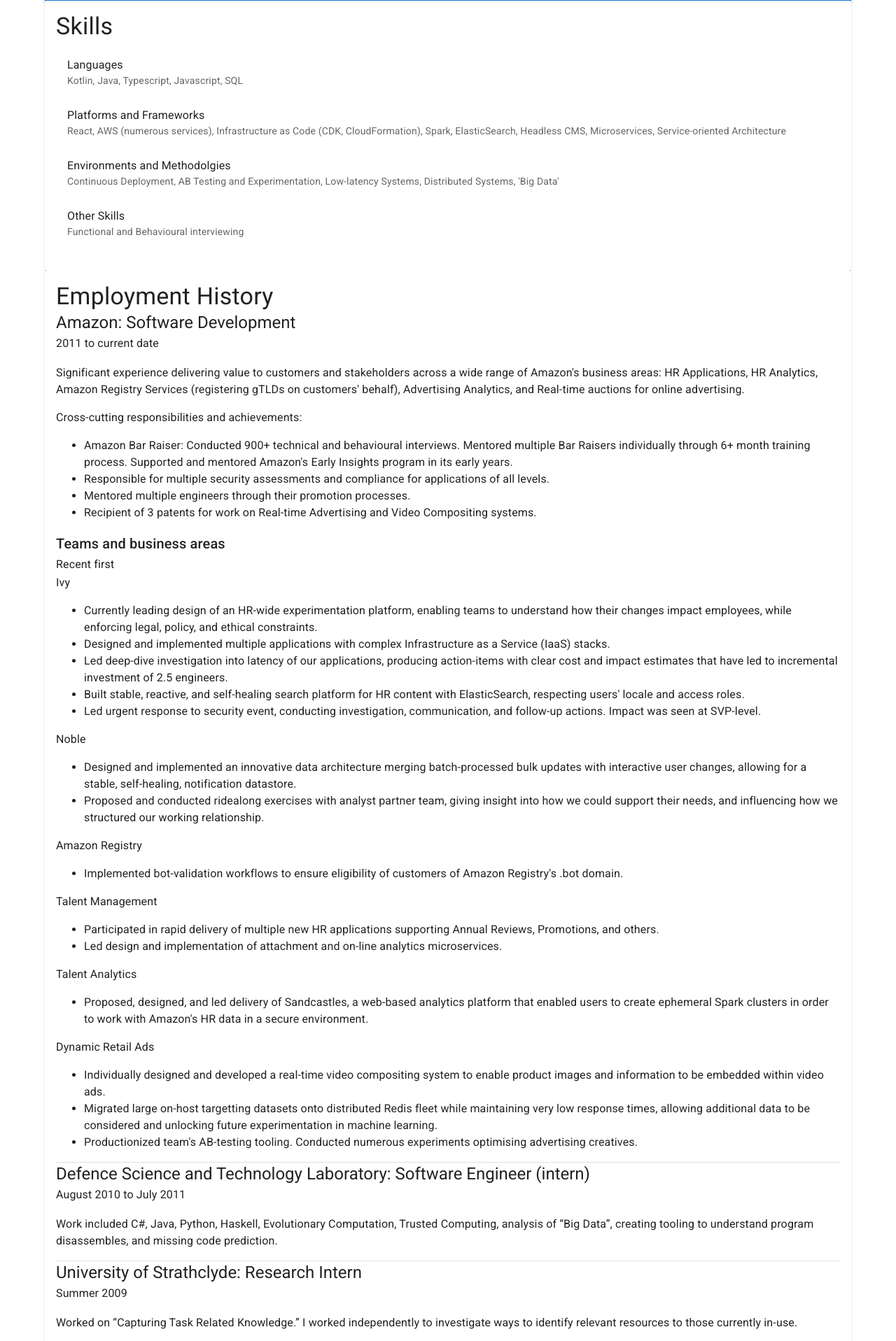
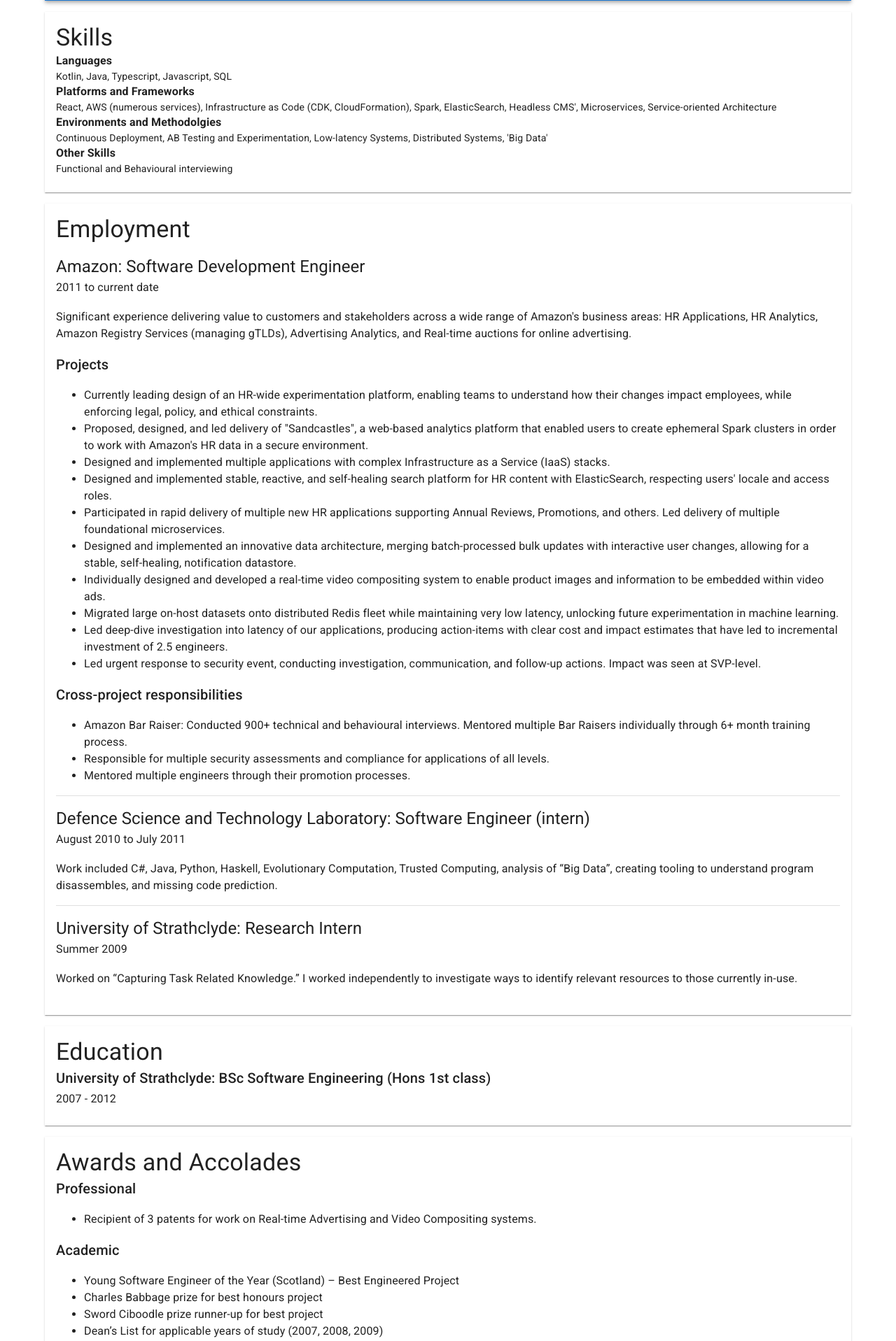
Before and after one commit to FlightOfStairs/flightofstairs.org, a React (Create React App) app in the folder packages/website/: page / in a window 1280 px wide. Shown: the part 103-2020 px from the top of the page at 70% size. Built offline with nearby package versions, Linux system fonts and the light colour scheme.

Commit message:
Finalize CV for 2022-06-06

```diff
--- a/packages/website/src/App.tsx
+++ b/packages/website/src/App.tsx
@@ -1,4 +1,4 @@
-import React from "react";
+import React, { ReactNode } from "react";
 import Button from "@mui/material/Button";
 import {
   AppBar,
@@ -7,13 +7,60 @@
   CardContent,
   Container,
   Divider,
-  List,
-  ListItem,
-  ListItemText,
+  Grid,
   Toolbar,
   Typography,
 } from "@mui/material";
 import { Linkedin, Github, Email } from "mdi-material-ui";
+
+const SkillCategory = (props: { category: string; children: ReactNode }) => (
+  <>
+    <Typography
+      component="dt"
+      sx={{
+        fontWeight: "bold",
+      }}
+    >
+      {props.category}
+    </Typography>
+    <Typography component="dd" variant="body2">
+      {props.children}
+    </Typography>
+  </>
+);
+
+const Job = (props: {
+  employer: string;
+  role: string;
+  dates: string;
+  children: ReactNode;
+}) => (
+  <Box
+    sx={{
+      mt: 2,
+    }}
+  >
+    <Typography variant="h5" component="h3">
+      {props.employer}: {props.role}
+    </Typography>
+    <Typography variant="subtitle1" component="span">
+      {props.dates}
+    </Typography>
+
+    <Typography variant="body1">{props.children}</Typography>
+  </Box>
+);
+
+const CvCard = (props: { children: ReactNode }) => (
+  <Card
+    sx={{
+      my: 2,
+      borderRadius: 0,
+    }}
+  >
+    <CardContent>{props.children}</CardContent>
+  </Card>
+);
 
 function App() {
   return (
@@ -46,80 +93,175 @@
           </Button>
         </Toolbar>
       </AppBar>
-      <Card>
-        <CardContent>
+      <CvCard>
         <Typography variant="h4" component="h2">
           Skills
         </Typography>
 
-          <List>
-            <ListItem>
-              <ListItemText
-                primary="Languages"
-                secondary="Kotlin, Java, Typescript, Javascript, SQL"
-              />
-            </ListItem>
-            <ListItem>
-              <ListItemText
-                primary="Platforms and Frameworks"
-                secondary="React, AWS (numerous
-                  services), Infrastructure as Code (CDK, CloudFormation), Spark,
-                  ElasticSearch, Headless CMS, Microservices, Service-oriented Architecture"
-              />
-            </ListItem>
-            <ListItem>
-              <ListItemText
-                primary="Environments and Methodolgies"
-                secondary="Continuous Deployment, AB Testing and Experimentation, Low-latency Systems, Distributed Systems, 'Big Data'"
-              />
-            </ListItem>
-            <ListItem>
-              <ListItemText
-                primary="Other Skills"
-                secondary="Functional and Behavioural interviewing"
-              />
-            </ListItem>
-          </List>
-        </CardContent>
-      </Card>
-      <Card>
-        <CardContent>
+        <Grid container spacing={2}>
+          <Grid item component="dl">
+            <SkillCategory category="Languages">
+              Kotlin, Java, Typescript, Javascript, SQL
+            </SkillCategory>
+            <SkillCategory category="Platforms and Frameworks">
+              React, AWS (numerous services), Infrastructure as Code (CDK,
+              CloudFormation), Spark, ElasticSearch, Headless CMS',
+              Microservices, Service-oriented Architecture
+            </SkillCategory>
+            <SkillCategory category="Environments and Methodolgies">
+              Continuous Deployment, AB Testing and Experimentation, Low-latency
+              Systems, Distributed Systems, 'Big Data'
+            </SkillCategory>
+            <SkillCategory category="Other Skills">
+              Functional and Behavioural interviewing
+            </SkillCategory>
+          </Grid>
+        </Grid>
+      </CvCard>
+      <CvCard>
         <Typography variant="h4" component="h2">
-            Employment History
+          Employment
         </Typography>
 
-          <Box>
-            <Typography variant="h5" component="h3">
-              Amazon: Software Development
-            </Typography>
-            <Typography variant="subtitle1" component="span">
-              2011 to current date
-            </Typography>
-
-            <Typography variant="body1">
+        <Job
+          employer="Amazon"
+          role="Software Development Engineer"
+          dates="2011 to current date"
+        >
           <p>
             Significant experience delivering value to customers and
             stakeholders across a wide range of Amazon's business areas: HR
-                Applications, HR Analytics, Amazon Registry Services
-                (registering gTLDs on customers' behalf), Advertising Analytics,
-                and Real-time auctions for online advertising.
+            Applications, HR Analytics, Amazon Registry Services (managing
+            gTLDs), Advertising Analytics, and Real-time auctions for online
+            advertising.
           </p>
-              <p>Cross-cutting responsibilities and achievements:</p>
+          <Typography variant="h6" component="h4">
+            Projects
+          </Typography>
+          <ul>
+            <li>
+              Currently leading design of an HR-wide experimentation platform,
+              enabling teams to understand how their changes impact employees,
+              while enforcing legal, policy, and ethical constraints.
+            </li>
+            <li>
+              Proposed, designed, and led delivery of "Sandcastles", a web-based
+              analytics platform that enabled users to create ephemeral Spark
+              clusters in order to work with Amazon's HR data in a secure
+              environment.
+            </li>
+            <li>
+              Designed and implemented multiple applications with complex
+              Infrastructure as a Service (IaaS) stacks.
+            </li>
+            <li>
+              Designed and implemented stable, reactive, and self-healing search
+              platform for HR content with ElasticSearch, respecting users'
+              locale and access roles.
+            </li>
+            <li>
+              Participated in rapid delivery of multiple new HR applications
+              supporting Annual Reviews, Promotions, and others. Led delivery of
+              multiple foundational microservices.
+            </li>
+            <li>
+              Designed and implemented an innovative data architecture, merging
+              batch-processed bulk updates with interactive user changes,
+              allowing for a stable, self-healing, notification datastore.
+            </li>
+            <li>
+              Individually designed and developed a real-time video compositing
+              system to enable product images and information to be embedded
+              within video ads.
+            </li>
+            <li>
+              Migrated large on-host datasets onto distributed Redis fleet while
+              maintaining very low latency, unlocking future experimentation in
+              machine learning.
+            </li>
+            <li>
+              Led deep-dive investigation into latency of our applications,
+              producing action-items with clear cost and impact estimates that
+              have led to incremental investment of 2.5 engineers.
+            </li>
+            <li>
+              Led urgent response to security event, conducting investigation,
+              communication, and follow-up actions. Impact was seen at
+              SVP-level.
+            </li>
+          </ul>
 
+          <Typography variant="h6" component="h4">
+            Cross-project responsibilities
+          </Typography>
           <ul>
             <li>
               Amazon Bar Raiser: Conducted 900+ technical and behavioural
-                  interviews. Mentored multiple Bar Raisers individually through
-                  6+ month training process. Supported and mentored Amazon's
-                  Early Insights program in its early years.
+              interviews. Mentored multiple Bar Raisers individually through 6+
+              month training process.
             </li>
             <li>
-                  Responsible for multiple security assessments and compliance
-                  for applications of all levels.
+              Responsible for multiple security assessments and compliance for
+              applications of all levels.
             </li>
             <li>
               Mentored multiple engineers through their promotion processes.
             </li>
+          </ul>
+        </Job>
+
+        <Divider />
+
+        <Job
+          employer="Defence Science and Technology Laboratory"
+          role="Software Engineer (intern)"
+          dates="August 2010 to July 2011"
+        >
+          <p>
+            Work included C#, Java, Python, Haskell, Evolutionary Computation,
+            Trusted Computing, analysis of “Big Data”, creating tooling to
+            understand program disassembles, and missing code prediction.
+          </p>
+        </Job>
+
+        <Divider />
+
+        <Job
+          employer="University of Strathclyde"
+          role="Research Intern"
+          dates="Summer 2009"
+        >
+          <p>
+            Worked on “Capturing Task Related Knowledge.” I worked independently
+            to investigate ways to identify relevant resources to those
+            currently in-use.
+          </p>
+        </Job>
+      </CvCard>
+
+      <CvCard>
+        <Typography variant="h4" component="h2">
+          Education
+        </Typography>
+        <Box>
+          <Typography variant="h6" component="h3">
+            University of Strathclyde: BSc Software Engineering (Hons 1st class)
+          </Typography>
+          <Typography variant="subtitle1" component="span">
+            2007 - 2012
+          </Typography>
+        </Box>
+      </CvCard>
+      <CvCard>
+        <Typography variant="h4" component="h2">
+          Awards and Accolades
+        </Typography>
+        <Box>
+          <Typography variant="h6" component="h3">
+            Professional
+          </Typography>
+          <Typography variant="body1" paragraph>
+            <ul>
               <li>
                 Recipient of 3 patents for work on Real-time Advertising and
                 Video Compositing systems.
@@ -127,186 +269,25 @@
             </ul>
           </Typography>
 
-            <Typography variant="h6" component="h4">
-              Teams and business areas
-            </Typography>
-            <Typography variant="subtitle1" component="span">
-              Recent first
-            </Typography>
-
-            <Typography variant="body1">
-              Ivy
-              <ul>
-                <li>
-                  Currently leading design of an HR-wide experimentation
-                  platform, enabling teams to understand how their changes
-                  impact employees, while enforcing legal, policy, and ethical
-                  constraints.
-                </li>
-                <li>
-                  Designed and implemented multiple applications with complex
-                  Infrastructure as a Service (IaaS) stacks.
-                </li>
-                <li>
-                  Led deep-dive investigation into latency of our applications,
-                  producing action-items with clear cost and impact estimates
-                  that have led to incremental investment of 2.5 engineers.
-                </li>
-                <li>
-                  Built stable, reactive, and self-healing search platform for
-                  HR content with ElasticSearch, respecting users' locale and
-                  access roles.
-                </li>
-                <li>
-                  Led urgent response to security event, conducting
-                  investigation, communication, and follow-up actions. Impact
-                  was seen at SVP-level.
-                </li>
-              </ul>
+          <Typography variant="h6" component="h3">
+            Academic
           </Typography>
 
           <Typography variant="body1" paragraph>
-              Noble
             <ul>
               <li>
-                  Designed and implemented an innovative data architecture
-                  merging batch-processed bulk updates with interactive user
-                  changes, allowing for a stable, self-healing, notification
-                  datastore.
+                Young Software Engineer of the Year (Scotland) – Best Engineered
+                Project
               </li>
+              <li>Charles Babbage prize for best honours project</li>
+              <li>Sword Ciboodle prize runner-up for best project</li>
               <li>
-                  Proposed and conducted ridealong exercises with analyst
-                  partner team, giving insight into how we could support their
-                  needs, and influencing how we structured our working
-                  relationship.
-                </li>
-              </ul>
-            </Typography>
-
-            <Typography variant="body1" paragraph>
-              Amazon Registry
-              <ul>
-                <li>
-                  Implemented bot-validation workflows to ensure eligibility of
-                  customers of Amazon Registry's .bot domain.
-                </li>
-              </ul>
-            </Typography>
-
-            <Typography variant="body1" paragraph>
-              Talent Management
-              <ul>
-                <li>
-                  Participated in rapid delivery of multiple new HR applications
-                  supporting Annual Reviews, Promotions, and others.
-                </li>
-                <li>
-                  Led design and implementation of attachment and on-line
-                  analytics microservices.
-                </li>
-              </ul>
-            </Typography>
-
-            <Typography variant="body1" paragraph>
-              Talent Analytics
-              <ul>
-                <li>
-                  Proposed, designed, and led delivery of Sandcastles, a
-                  web-based analytics platform that enabled users to create
-                  ephemeral Spark clusters in order to work with Amazon's HR
-                  data in a secure environment.
-                </li>
-              </ul>
-            </Typography>
-
-            <Typography variant="body1" paragraph>
-              Dynamic Retail Ads
-              <ul>
-                <li>
-                  Individually designed and developed a real-time video
-                  compositing system to enable product images and information to
-                  be embedded within video ads.
-                </li>
-                <li>
-                  Migrated large on-host targetting datasets onto distributed
-                  Redis fleet while maintaining very low response times,
-                  allowing additional data to be considered and unlocking future
-                  experimentation in machine learning.
-                </li>
-                <li>
-                  Productionized team's AB-testing tooling. Conducted numerous
-                  experiments optimising advertising creatives.
+                Dean’s List for applicable years of study (2007, 2008, 2009)
               </li>
             </ul>
           </Typography>
         </Box>
-          <Divider />
-          <Box>
-            <Typography variant="h5" component="h3">
-              Defence Science and Technology Laboratory: Software Engineer
-              (intern)
-            </Typography>
-            <Typography variant="subtitle1" component="span">
-              August 2010 to July 2011
-            </Typography>
-            <Typography variant="body1">
-              <p>
-                Work included C#, Java, Python, Haskell, Evolutionary
-                Computation, Trusted Computing, analysis of “Big Data”, creating
-                tooling to understand program disassembles, and missing code
-                prediction.
-              </p>
-            </Typography>
-          </Box>
-          <Divider />
-          <Box>
-            <Typography variant="h5" component="h3">
-              University of Strathclyde: Research Intern
-            </Typography>
-            <Typography variant="subtitle1" component="span">
-              Summer 2009
-            </Typography>
-            <Typography variant="body1">
-              <p>
-                Worked on “Capturing Task Related Knowledge.” I worked
-                independently to investigate ways to identify relevant resources
-                to those currently in-use.
-              </p>
-            </Typography>
-          </Box>
-        </CardContent>
-      </Card>
-
-      <Card>
-        <CardContent>
-          <Typography variant="h4" component="h2">
-            Education
-          </Typography>
-          <Box>
-            <Typography variant="h6" component="h3">
-              University of Strathclyde: BSc Software Engineering (Hons 1st
-              class)
-            </Typography>
-            <Typography variant="subtitle1" component="span">
-              2007 - 2012
-            </Typography>
-
-            <Typography variant="body1" paragraph>
-              <p>
-                Demonstrated my coursework to university applicants at open days
-                in 2nd, 3rd and 4th years, and was a lab demonstrator for 1st
-                and 3rd year classes.
-              </p>
-              <p>
-                Awards: Young Software Engineer of the Year (Scotland) – Best
-                Engineered Project, Charles Babbage prize for best honours
-                project, Sword Ciboodle prize runner-up for best project, Dean’s
-                List for applicable years of study (2007, 2008, 2009).
-              </p>
-            </Typography>
-          </Box>
-        </CardContent>
-      </Card>
+      </CvCard>
     </Container>
   );
 }
```
Lines whose indentation alone changed are shown as unchanged.
